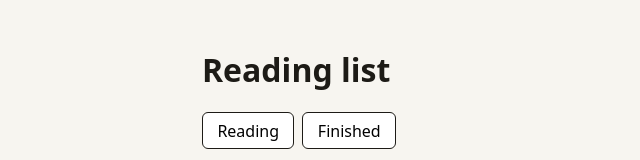
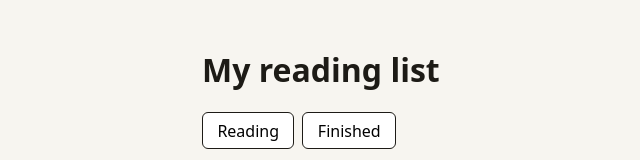
Before and after one commit to esau-morais/observed-trial-vite-react, a React (Vite) app: page / in a window 1280 px wide. Shown: the top 160 px of the page, without its empty margins (118-758 px from the left). Built offline with nearby package versions, Linux system fonts and the light colour scheme; no server answers.

Commit message:
Show personal heading on reading list

```diff
--- a/src/App.jsx
+++ b/src/App.jsx
@@ -26,7 +26,7 @@ export default function App() {
 
   return (
     <main>
-      <h1>Reading list</h1>
+      <h1>My reading list</h1>
       <nav aria-label="Shelves">
         {shelves.map((item) => (
           <button
```
